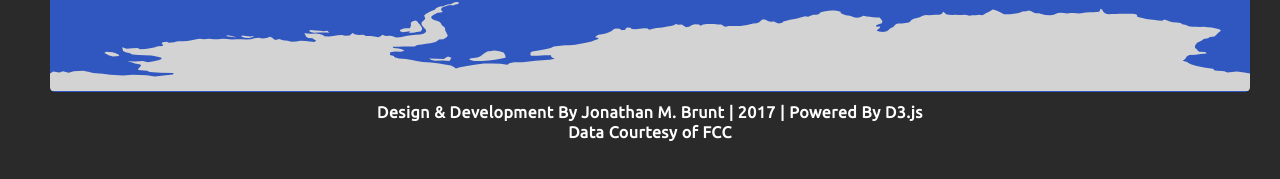
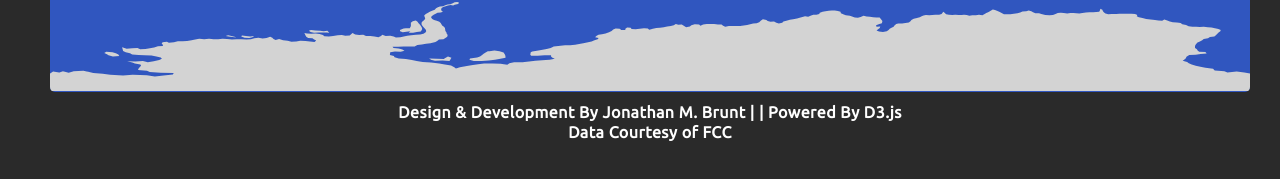
Before and after one commit to jonbrunt/D3-Meteorite-World-Map, a plain HTML site: page index.html in a window 1280 px wide. Shown: the part 615-794 px from the top of the page. Drawn offline with nearby package versions, Linux system fonts and the light colour scheme; no server answers.

Commit message:
Update index.html

```diff
--- a/index.html
+++ b/index.html
@@ -18,7 +18,7 @@
 <div id='main'></div>
 
 <div class='footer'>
-  <p>Design &amp; Development By Jonathan M. Brunt | 2017 | Powered By D3.js</p>
+  <p>Design &amp; Development By Jonathan M. Brunt | <span id='year'></span> | Powered By D3.js</p>
   <p>Data Courtesy of FCC</p>
 </div>
 
```
